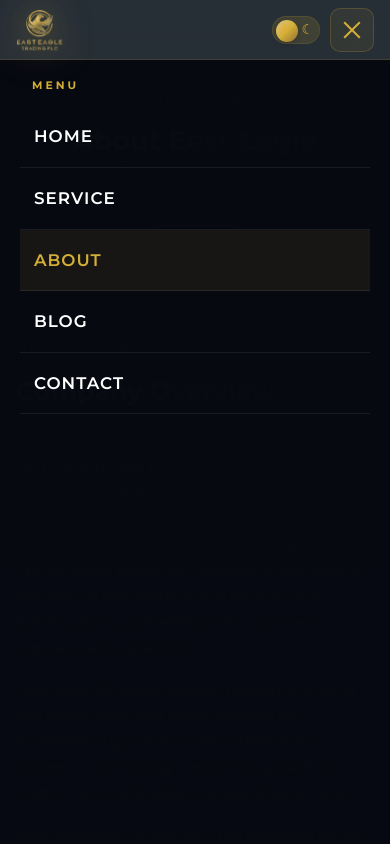
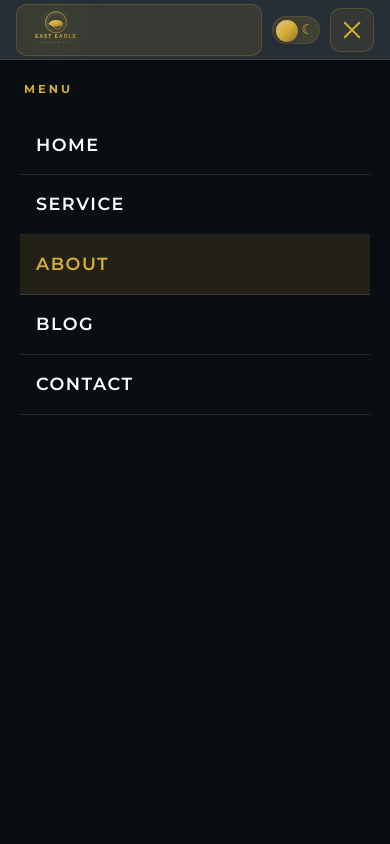
Before and after one commit to josephdereje/East_Eagle_Plc, a Django app: page /about/ in a window 390 px wide, after a click that opens the changed part. Run offline with Django 4.2, Linux system fonts and the light colour scheme; data comes from the database, SQL or seed files in the repository.

Commit message:
Fix invisible phone menu links and unclear header logo.
Use full-height mobile drawer with white link text on dark background, fix light-theme color conflict, and switch header to logo.svg with larger mobile sizing.

Co-authored-by: Cursor <cursoragent@cursor.com>

```diff
--- a/static/css/style.css
+++ b/static/css/style.css
@@ -223,6 +223,11 @@ main, header, footer, .site-header { position: relative; z-index: 1; }
     gap: 32px;
     z-index: 1001;
     pointer-events: none;
+    background: transparent;
+}
+
+.nav-menu-heading {
+    display: none;
 }
 
 .nav-drawer-list {
@@ -308,10 +313,6 @@ main, header, footer, .site-header { position: relative; z-index: 1; }
 
 .nav-menu {
     gap: 32px;
-}
-
-.nav-menu-heading {
-    display: none;
 }
 
 .mobile-bottom-nav {
@@ -2345,20 +2346,22 @@ main, header, footer, .site-header { position: relative; z-index: 1; }
         left: 0;
         right: 0;
         bottom: 0;
-        height: auto;
+        width: 100%;
+        height: calc(100dvh - var(--nav-height) - env(safe-area-inset-top));
+        min-height: calc(100dvh - var(--nav-height) - env(safe-area-inset-top));
         max-height: none;
-        width: 100%;
         transform: translateX(100%);
         flex-direction: column;
         align-items: stretch;
         justify-content: flex-start;
         gap: 0;
-        padding: 16px max(20px, env(safe-area-inset-right)) calc(24px + env(safe-area-inset-bottom)) max(20px, env(safe-area-inset-left));
-        background: rgba(8, 10, 18, 0.98);
+        padding: 20px max(20px, env(safe-area-inset-right)) calc(28px + env(safe-area-inset-bottom)) max(20px, env(safe-area-inset-left));
+        background: #0a0e12;
         opacity: 0;
         visibility: hidden;
         pointer-events: none;
         transition: transform 0.35s cubic-bezier(0.22, 1, 0.36, 1), opacity 0.3s ease, visibility 0.3s ease;
+        overflow-x: hidden;
         overflow-y: auto;
         -webkit-overflow-scrolling: touch;
         z-index: 1005;
@@ -2376,43 +2379,49 @@ main, header, footer, .site-header { position: relative; z-index: 1; }
         display: block;
         flex-shrink: 0;
         font-family: var(--font-heading);
-        font-size: 0.68rem;
+        font-size: 0.72rem;
         font-weight: 700;
         letter-spacing: 3px;
         text-transform: uppercase;
         color: var(--gold-primary);
-        margin: 0 0 12px;
-        padding: 0 12px;
+        margin: 0 0 16px;
+        padding: 0 4px;
     }
 
     .nav-drawer-list {
-        display: flex;
-        flex-direction: column;
-        align-items: stretch;
-        gap: 0;
+        display: block;
+        list-style: none;
+        margin: 0;
+        padding: 0;
         width: 100%;
+        flex: 1 1 auto;
         pointer-events: auto;
     }
 
     .nav-drawer-list li {
         display: block;
         width: 100%;
+        margin: 0;
+        padding: 0;
     }
 
     .nav-menu .nav-link {
-        display: flex;
-        align-items: center;
+        display: block;
         width: 100%;
-        min-height: 52px;
-        padding: 16px 14px;
-        font-size: 1.05rem;
+        min-height: 54px;
+        line-height: 1.3;
+        padding: 18px 16px;
+        font-size: 1.1rem;
         font-weight: 600;
-        letter-spacing: 1px;
+        letter-spacing: 1.5px;
         text-transform: uppercase;
         color: #ffffff;
-        border-bottom: 1px solid rgba(255, 255, 255, 0.08);
+        background: transparent;
+        border-bottom: 1px solid rgba(255, 255, 255, 0.1);
         opacity: 1;
         visibility: visible;
+        position: relative;
+        z-index: 1;
         touch-action: manipulation;
         -webkit-tap-highlight-color: rgba(212, 175, 55, 0.2);
     }
@@ -2424,7 +2433,36 @@ main, header, footer, .site-header { position: relative; z-index: 1; }
     .nav-menu .nav-link.active,
     .nav-menu .nav-link:hover {
         color: var(--gold-primary);
-        background: rgba(212, 175, 55, 0.08);
+        background: rgba(212, 175, 55, 0.12);
+    }
+
+    /* Mobile drawer always dark with white links (both themes) */
+    [data-theme="light"] .nav-menu {
+        background: #0a0e12;
+    }
+
+    [data-theme="light"] .nav-menu .nav-link {
+        color: #ffffff;
+        border-bottom-color: rgba(255, 255, 255, 0.1);
+    }
+
+    [data-theme="light"] .nav-menu .nav-link.active,
+    [data-theme="light"] .nav-menu .nav-link:hover {
+        color: var(--gold-primary);
+        background: rgba(212, 175, 55, 0.12);
+    }
+
+    .nav-logo {
+        padding: 4px 10px 4px 4px;
+        border-radius: 10px;
+        background: rgba(212, 175, 55, 0.1);
+        border: 1px solid rgba(212, 175, 55, 0.2);
+    }
+
+    .logo-img {
+        height: 56px;
+        max-width: 200px;
+        filter: drop-shadow(0 2px 12px rgba(212, 175, 55, 0.55)) brightness(1.1);
     }
 
     body.nav-open {
@@ -2565,8 +2603,8 @@ main, header, footer, .site-header { position: relative; z-index: 1; }
     }
 
     .logo-img {
-        height: 48px;
-        max-width: 160px;
+        height: 52px;
+        max-width: 190px;
     }
 
     .nav-toggle span {
@@ -3042,31 +3080,21 @@ main, header, footer, .site-header { position: relative; z-index: 1; }
 }
 
 [data-theme="light"] .nav-menu {
-    background: rgba(255, 255, 255, 0.98);
-    border-bottom: 1px solid var(--surface-border);
+    background: transparent;
 }
 
 @media (max-width: 992px) {
     [data-theme="light"] .nav-menu {
-        background: rgba(250, 249, 246, 0.98);
+        background: #0a0e12;
     }
 
     [data-theme="light"] .nav-menu .nav-link {
-        color: #1B2A41;
-        border-bottom-color: rgba(27, 42, 65, 0.08);
+        color: #ffffff;
+        border-bottom-color: rgba(255, 255, 255, 0.1);
     }
 }
 
 @media (max-width: 768px) {
-    [data-theme="light"] .nav-menu {
-        background: rgba(250, 249, 246, 0.98);
-    }
-
-    [data-theme="light"] .nav-menu .nav-link {
-        color: #1B2A41;
-        border-bottom-color: rgba(27, 42, 65, 0.08);
-    }
-
     [data-theme="light"] .mobile-bottom-nav {
         background: rgba(255, 255, 255, 0.96);
         border-top-color: rgba(168, 132, 26, 0.15);
--- a/website/templates/website/base.html
+++ b/website/templates/website/base.html
@@ -46,7 +46,7 @@
         <header class="navbar" id="navbar">
             <div class="container nav-container">
                 <a href="{% url 'index' %}" class="nav-logo">
-                    <img src="{% static 'images/logo-transparent.png' %}" alt="East Eagle Trading PLC" class="logo-img logo-animate">
+                    <img src="{% static 'images/logo.svg' %}" alt="East Eagle Trading PLC" class="logo-img logo-animate">
                 </a>
 
                 <div class="nav-actions">
```
